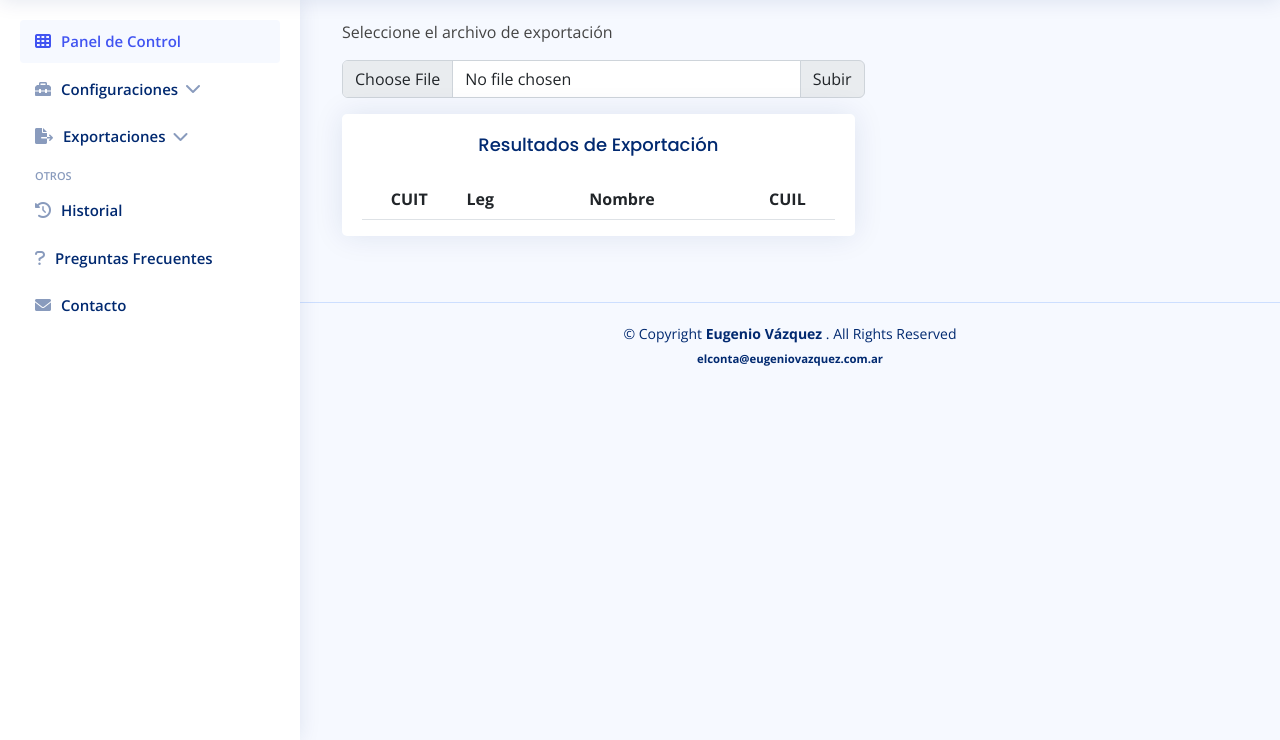
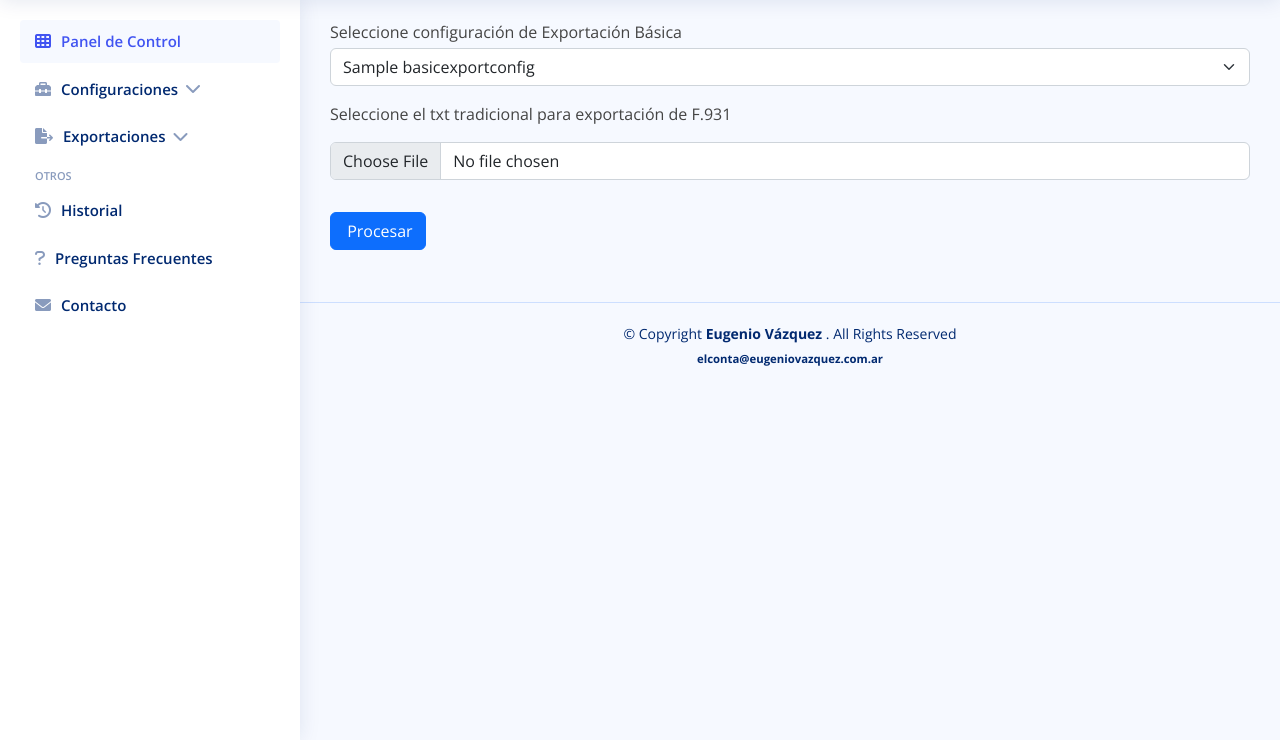
Before and after one commit to lugezz/libro_sueldos_digital, a Django app: page /export-lsd/basic/ in a window 1280 px wide. Shown: the part 60-800 px from the top of the page. Run offline with Django 4.2, Linux system fonts and the light colour scheme; a user stored in the database is signed in; tables that the repository leaves empty hold one stand-in row (values such as "Sample post"); lists and menus that the app fills with data are empty; some libraries are stand-ins or nearby versions.

Commit message:
Staring basic export

```diff
--- a/export_lsd/templates/export_lsd/export/basic.html
+++ b/export_lsd/templates/export_lsd/export/basic.html
@@ -4,65 +4,22 @@
 
     <form method="post" enctype="multipart/form-data" class="mb-3">
         {% csrf_token %}
-        <div class="container">
-            <p>Seleccione el archivo de exportación</p>
-            <div class="input-group mb-3" style="width: 58.33%;">
-                <input class="form-control" type="file" id="formFile" name="xlsfile" width="50%">
-                <button type="submit" class="button_submit input-group-text">Subir</button>
-            </div>
-            <div class="dropdown-menu">
-                <a class="dropdown-item" href="#">Action</a>
-                <a class="dropdown-item" href="#">Another action</a>
-                <a class="dropdown-item" href="#">Something else here</a>
-                <div class="dropdown-divider"></div>
-                <a class="dropdown-item" href="#">Separated link</a>
-              </div>
-        </div>
+        <p class="mb-1">Seleccione configuración de Exportación Básica</p>
+        <select class="form-select mb-3" aria-label="Seleccione Configuración Exportación">
+            {% for item in basic_export_config %}
+                <option value="{{ item.name }}">{{ item.name }}</option>
+            {% endfor %}
+        </select>
+
+        <p>Seleccione el txt tradicional para exportación de F.931</p>
+        <input class="form-control mb-3" type="file" id="formFile" name="txtfile">
+
+        {% comment %} TODO: Process file {% endcomment %}
+        <a href="#" class="btn btn-primary btn-flat my-3">
+            <i class="fa-solid fa-arrow-right-from-arc"></i> Procesar
+        </a>
+
     </form>
-
-    <!-- Resultados correctos -->
-    <div class="container my-3">
-        <div class="row">
-            <div class="col-7">
-                <div class="card top-selling overflow-auto">
-                    <div class="card-body pb-0">
-                    <h5 class="card-title text-center">Resultados de Exportación</h5>
-                    <table class="table">
-                        <thead>
-                        <tr>
-                            <th class="text-center" scope="col" style="width: 20%">CUIT</th>
-                            <th class="text-center" scope="col" style="width: 10%">Leg</th>
-                            <th class="text-center" scope="col" style="width: 50%">Nombre</th>
-                            <th class="text-center" scope="col" style="width: 20%">CUIL</th>
-                        </tr>
-                        </thead>
-                        <tbody>
-                            {% if results %}
-                                {% for result in results %}
-                                <tr>
-                                    {% for item in result %}
-                                    <td class='text-center'>{{ item }}</td>
-                                    {% endfor %}
-                                </tr>
-                                {% endfor %}
-                        {% endif %}
-                        </tbody>
-                    </table>
-                    </div>
-                    {% if results %}
-                    <div class="container my-3 text-center">
-                        <form method="post" enctype="multipart/form-data">
-                            {% csrf_token %}
-                            <input type="hidden" name="has_confirmation" value="Yes">
-                            <button class="btn btn-primary btn-flat btnTest">
-                                <i class="fa-solid fa-file-import"></i> Confirmar Importación
-                            </button>
-                        </form>
-                    </div>
-                    {% endif %}
-                </div>
-            </div><!-- Resument de configuración básica -->
-
 
 {% endblock content %}
 
```
Also changed, not shown: export_lsd/templates/export_lsd/export/empleados.html (+6 -1 lines).
